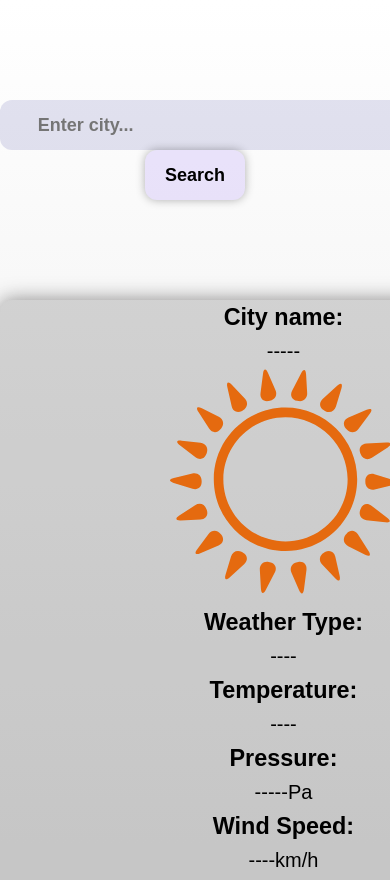
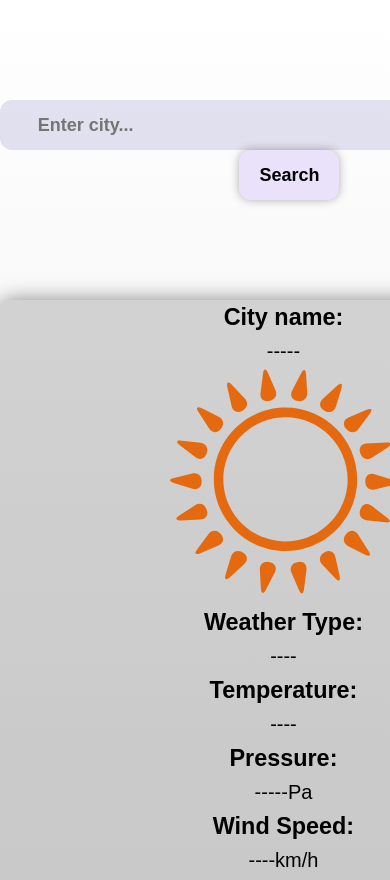
Before and after one commit to shravya9999/WeatherApp, a plain HTML site: page index.html in a window 390 px wide. Shown: the top 880 px of the page. Drawn offline with Linux system fonts and the light colour scheme.

Commit message:
Update style.css

```diff
--- a/style.css
+++ b/style.css
@@ -59,8 +59,13 @@ input[type="text"]{
     height:6cm;
 }
 
-@media only screen and(max-width:800px){
+@media only screen and (max-width:650px){
     body{
-        width:9cm;
+        background-size:cover;
+        height:30cm;
+        overflow: hidden;
+    }
+    .button{
+        margin-left: 5cm;
     }
 }
```
